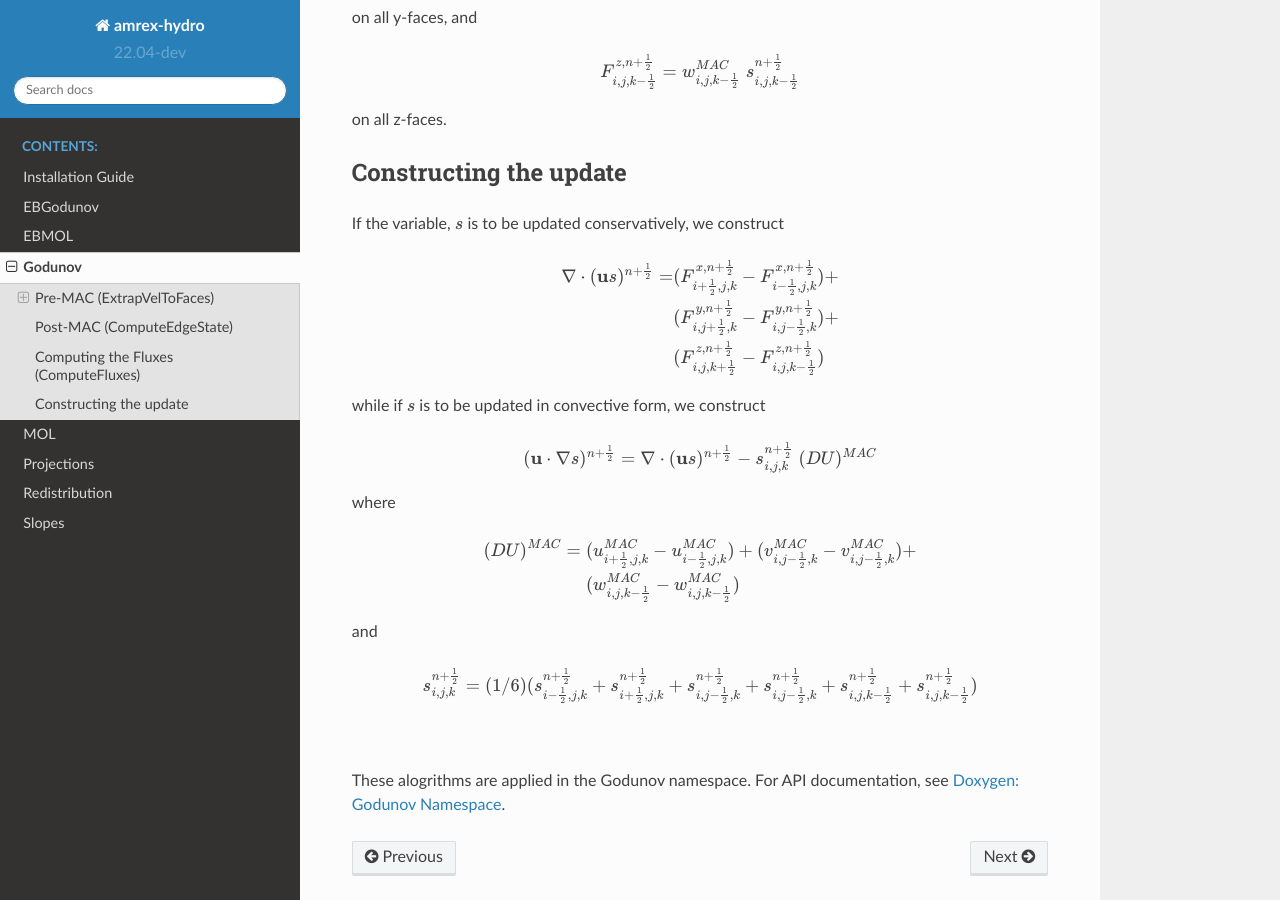
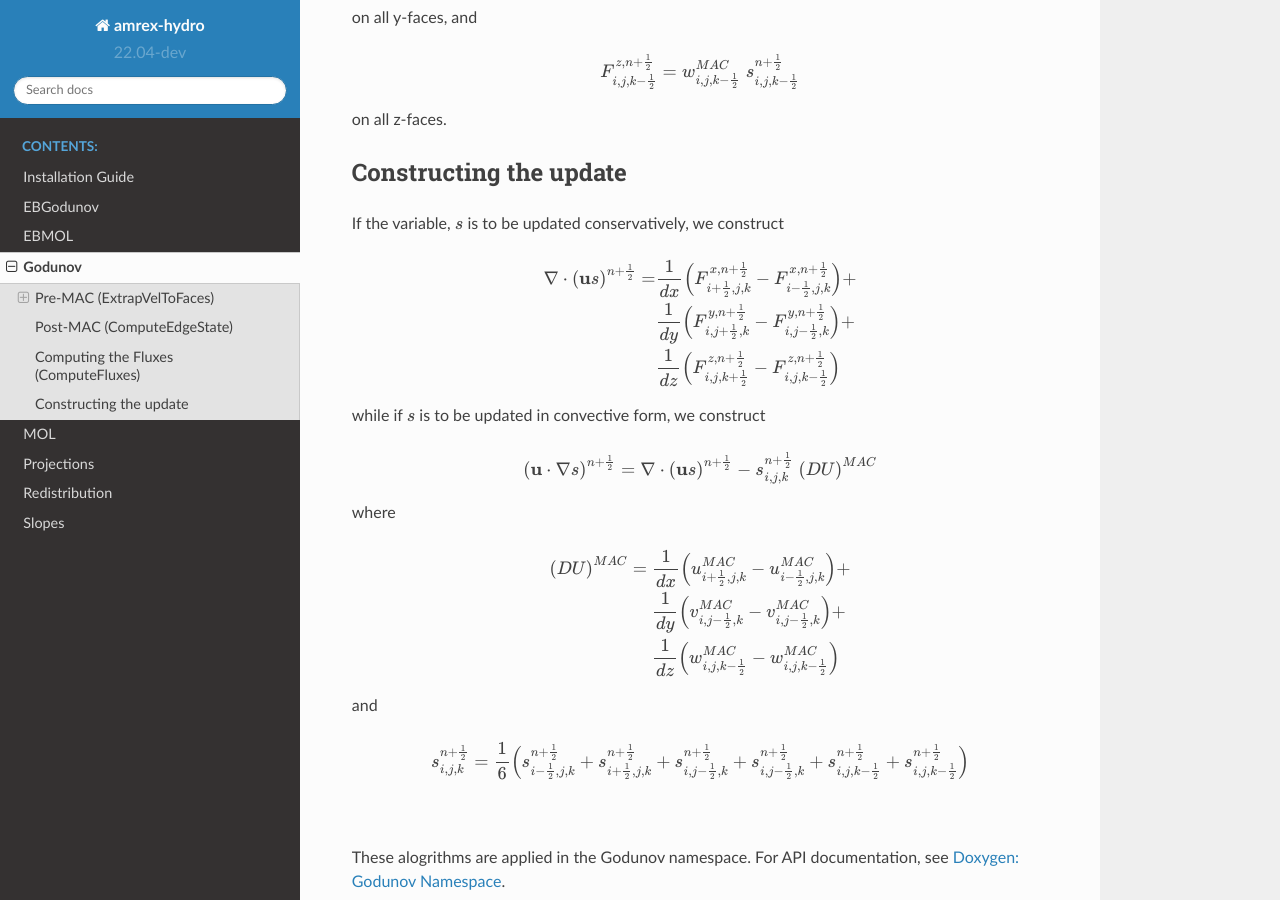
Before and after one commit to AMReX-Fluids/AMReX-Hydro, a Sphinx documentation site: the page built from Docs/source/Godunov.rst, in a window 1280 px wide and 900 px high, scrolled down 3685 px. Built offline with Sphinx 7.4.7 and the Read the Docs theme 2.0.0, drawn with Linux system fonts in a browser that asks for light colours.

Commit message:
Docs: Add missing factors of dx in Godunov section

```diff
--- a/Docs/source/Godunov.rst
+++ b/Docs/source/Godunov.rst
@@ -244,35 +244,37 @@ If the variable, :math:`s` is to be updated conservatively, we construct
 
 .. math::
 
-   \nabla \cdot ({\bf u} s)^{n+\frac{1}{2}}
-                             = & (F_{i+\frac{1}{2},j,k}^{x,n+\frac{1}{2}} -
-                                  F_{i-\frac{1}{2},j,k}^{x,n+\frac{1}{2}})+ \\
-                               & (F_{i,j+\frac{1}{2},k}^{y,n+\frac{1}{2}} -
-                                  F_{i,j-\frac{1}{2},k}^{y,n+\frac{1}{2}})+ \\
-                               & (F_{i,j,k+\frac{1}{2}}^{z,n+\frac{1}{2}} -
-                                  F_{i,j,k-\frac{1}{2}}^{z,n+\frac{1}{2}})
+   \nabla \cdot \left({\bf u} s\right)^{n+\frac{1}{2}}
+                             = & \frac{1}{dx} \left(F_{i+\frac{1}{2},j,k}^{x,n+\frac{1}{2}} -
+                                  F_{i-\frac{1}{2},j,k}^{x,n+\frac{1}{2}}\right) + \\
+                               & \frac{1}{dy} \left(F_{i,j+\frac{1}{2},k}^{y,n+\frac{1}{2}} -
+                                  F_{i,j-\frac{1}{2},k}^{y,n+\frac{1}{2}}\right) + \\
+                               & \frac{1}{dz} \left(F_{i,j,k+\frac{1}{2}}^{z,n+\frac{1}{2}} -
+                                  F_{i,j,k-\frac{1}{2}}^{z,n+\frac{1}{2}}\right)
 
 while if :math:`s` is to be updated in convective form, we construct
 
 .. math::
 
-   ({\bf u}\cdot \nabla s)^{n+\frac{1}{2}} = \nabla \cdot ({\bf u} s)^{n+\frac{1}{2}} - s_{i,j,k}^{n+\frac{1}{2}} \; (DU)^{MAC}
+   \left({\bf u}\cdot \nabla s\right)^{n+\frac{1}{2}} = \nabla \cdot \left({\bf u} s\right)^{n+\frac{1}{2}} - s_{i,j,k}^{n+\frac{1}{2}} \; \left(DU\right)^{MAC}
 
 where
 
 .. math::
 
-   (DU)^{MAC} = \; & (u^{MAC}_{i+\frac{1}{2},j,k} - u^{MAC}_{i-\frac{1}{2},j,k}) + (v^{MAC}_{i,j-\frac{1}{2},k} - v^{MAC}_{i,j-\frac{1}{2},k}) + \\
-                   & (w^{MAC}_{i,j,k-\frac{1}{2}} - w^{MAC}_{i,j,k-\frac{1}{2}})
+   \left(DU\right)^{MAC} = \;
+                   & \frac{1}{dx} \left(u^{MAC}_{i+\frac{1}{2},j,k} - u^{MAC}_{i-\frac{1}{2},j,k}\right) + \\
+                   & \frac{1}{dy} \left(v^{MAC}_{i,j-\frac{1}{2},k} - v^{MAC}_{i,j-\frac{1}{2},k}\right) + \\
+                   & \frac{1}{dz} \left(w^{MAC}_{i,j,k-\frac{1}{2}} - w^{MAC}_{i,j,k-\frac{1}{2}}\right)
 
 and
 
 .. math::
 
-   s_{i,j,k}^{{n+\frac{1}{2}}} = (1/6) (
+   s_{i,j,k}^{{n+\frac{1}{2}}} = \frac{1}{6} \left(
                     s_{i-\frac{1}{2},j,k}^{{n+\frac{1}{2}}} + s_{i+\frac{1}{2},j,k}^{{n+\frac{1}{2}}}
                 +   s_{i,j-\frac{1}{2},k}^{{n+\frac{1}{2}}} + s_{i,j-\frac{1}{2},k}^{{n+\frac{1}{2}}}
-                +   s_{i,j,k-\frac{1}{2}}^{{n+\frac{1}{2}}} + s_{i,j,k-\frac{1}{2}}^{{n+\frac{1}{2}}} )
+                +   s_{i,j,k-\frac{1}{2}}^{{n+\frac{1}{2}}} + s_{i,j,k-\frac{1}{2}}^{{n+\frac{1}{2}}} \right)
 
 |
 
```
